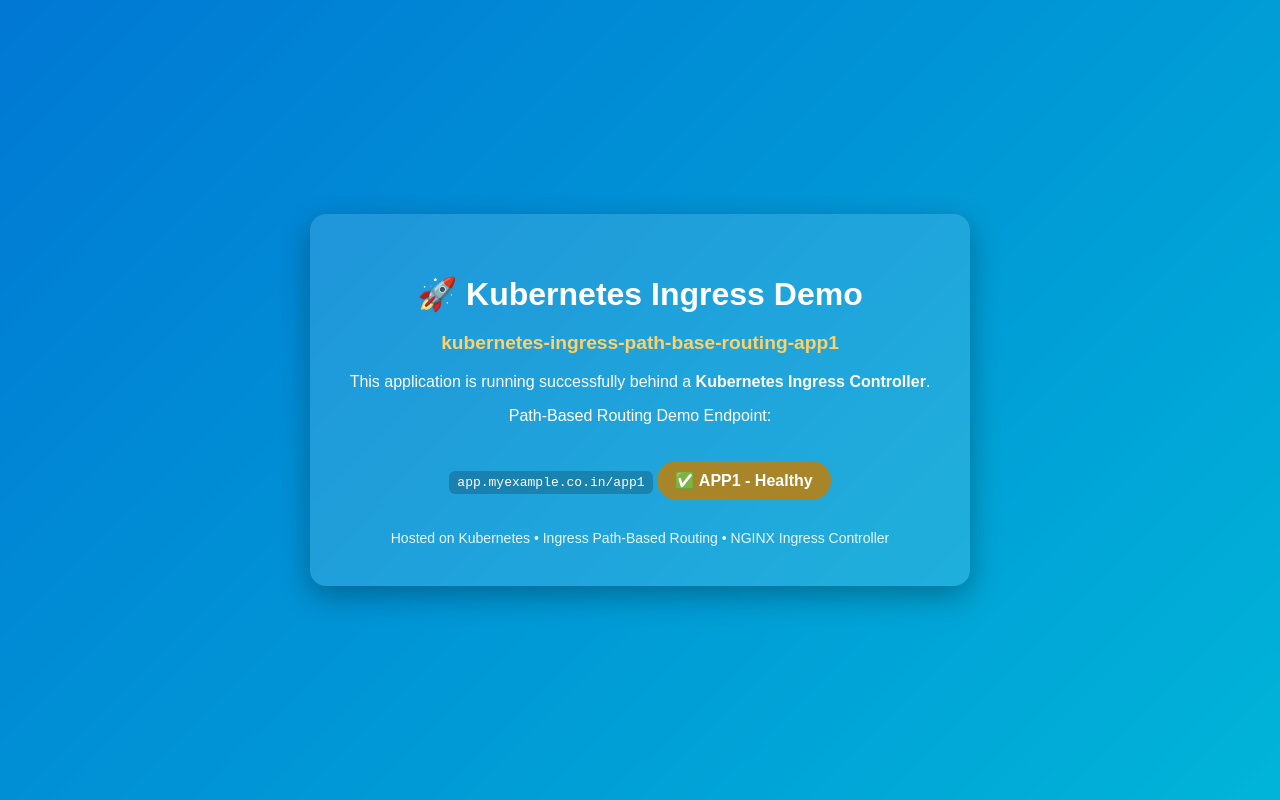
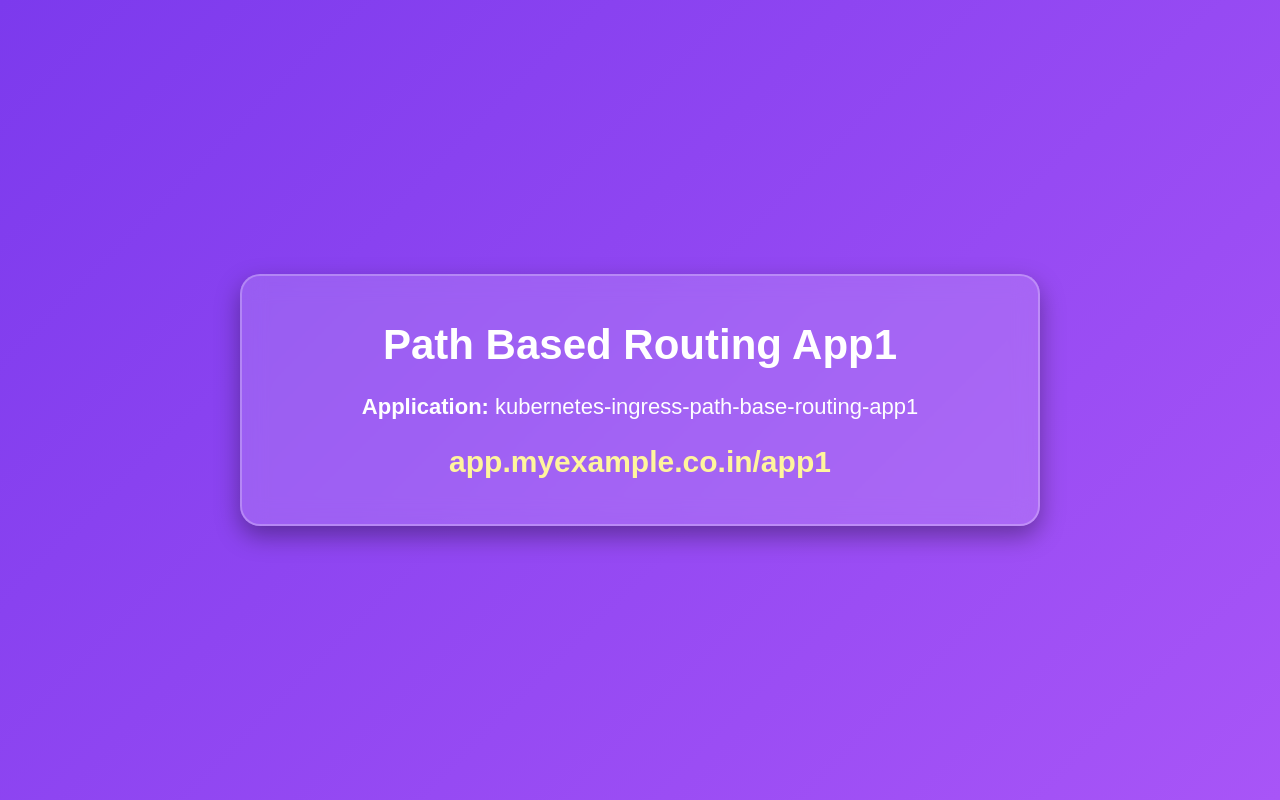
Before and after one commit to mehul-kubernetes/myexample-ingress-path-base-routing, a website: page App1/index.html in a window 1280 px wide. Drawn offline with Linux system fonts and the light colour scheme.

Commit message:
add path base routing files

```diff
--- a/App1/index.html
+++ b/App1/index.html
@@ -4,92 +4,64 @@
 <head>
     <meta charset="UTF-8">
     <meta name="viewport" content="width=device-width, initial-scale=1.0">
-    <title>kubernetes-ingress-path-base-routing-app1</title>
+    <title>Path Based Routing App1</title>
 
     <style>
+        * {
+            margin: 0;
+            padding: 0;
+            box-sizing: border-box;
+        }
+
         body {
-            margin: 0;
             font-family: Arial, Helvetica, sans-serif;
-            background: linear-gradient(135deg, #0078D4, #00B4D8);
+            background: linear-gradient(135deg, #7C3AED, #A855F7);
             color: white;
             display: flex;
             justify-content: center;
             align-items: center;
             height: 100vh;
+            text-align: center;
         }
 
-        .container {
-            text-align: center;
-            background: rgba(255, 255, 255, 0.12);
-            padding: 40px;
-            border-radius: 16px;
-            box-shadow: 0 10px 30px rgba(0, 0, 0, 0.3);
-            max-width: 700px;
+        .card {
+            background: rgba(255, 255, 255, .15);
+            padding: 45px;
+            border-radius: 20px;
+            backdrop-filter: blur(12px);
+            border: 2px solid rgba(255, 255, 255, .25);
+            box-shadow: 0 10px 25px rgba(0, 0, 0, .35);
+            max-width: 800px;
+            width: 90%;
         }
 
         h1 {
-            font-size: 2rem;
-            margin-bottom: 10px;
+            font-size: 42px;
+            margin-bottom: 25px;
         }
 
-        .app-name {
-            color: #FFD166;
-            font-weight: bold;
-            font-size: 1.2rem;
+        p {
+            font-size: 22px;
+            margin: 15px 0;
         }
 
-        .badge {
-            display: inline-block;
-            margin-top: 20px;
-            padding: 10px 18px;
-            background: #a78528;
-            border-radius: 20px;
+        .url {
+            margin-top: 25px;
+            font-size: 30px;
             font-weight: bold;
-        }
-
-        footer {
-            margin-top: 30px;
-            font-size: 14px;
-            opacity: 0.9;
-        }
-
-        code {
-            background: rgba(0, 0, 0, 0.2);
-            padding: 4px 8px;
-            border-radius: 6px;
+            color: #FFF59D;
         }
     </style>
 </head>
 
 <body>
+    <div class="card">
+        <h1>Path Based Routing App1</h1>
 
-    <div class="container">
-        <h1>🚀 Kubernetes Ingress Demo</h1>
+        <p><strong>Application:</strong> kubernetes-ingress-path-base-routing-app1</p>
 
-        <p class="app-name">
-            kubernetes-ingress-path-base-routing-app1
-        </p>
-
-        <p>
-            This application is running successfully behind a
-            <strong>Kubernetes Ingress Controller</strong>.
-        </p>
-
-        <p>
-            Path-Based Routing Demo Endpoint:
-        </p>
-
-        <code>app.myexample.co.in/app1</code>
-
-        <div class="badge">
-            ✅ APP1 - Healthy
-        </div>
-
-        <footer>
-            Hosted on Kubernetes • Ingress Path-Based Routing • NGINX Ingress Controller
-        </footer>
+        <div class="url">app.myexample.co.in/app1</div>
     </div>
-
 </body>
 
 </html>
```
Also changed, not shown: App2/index.html (+31 -57 lines).
